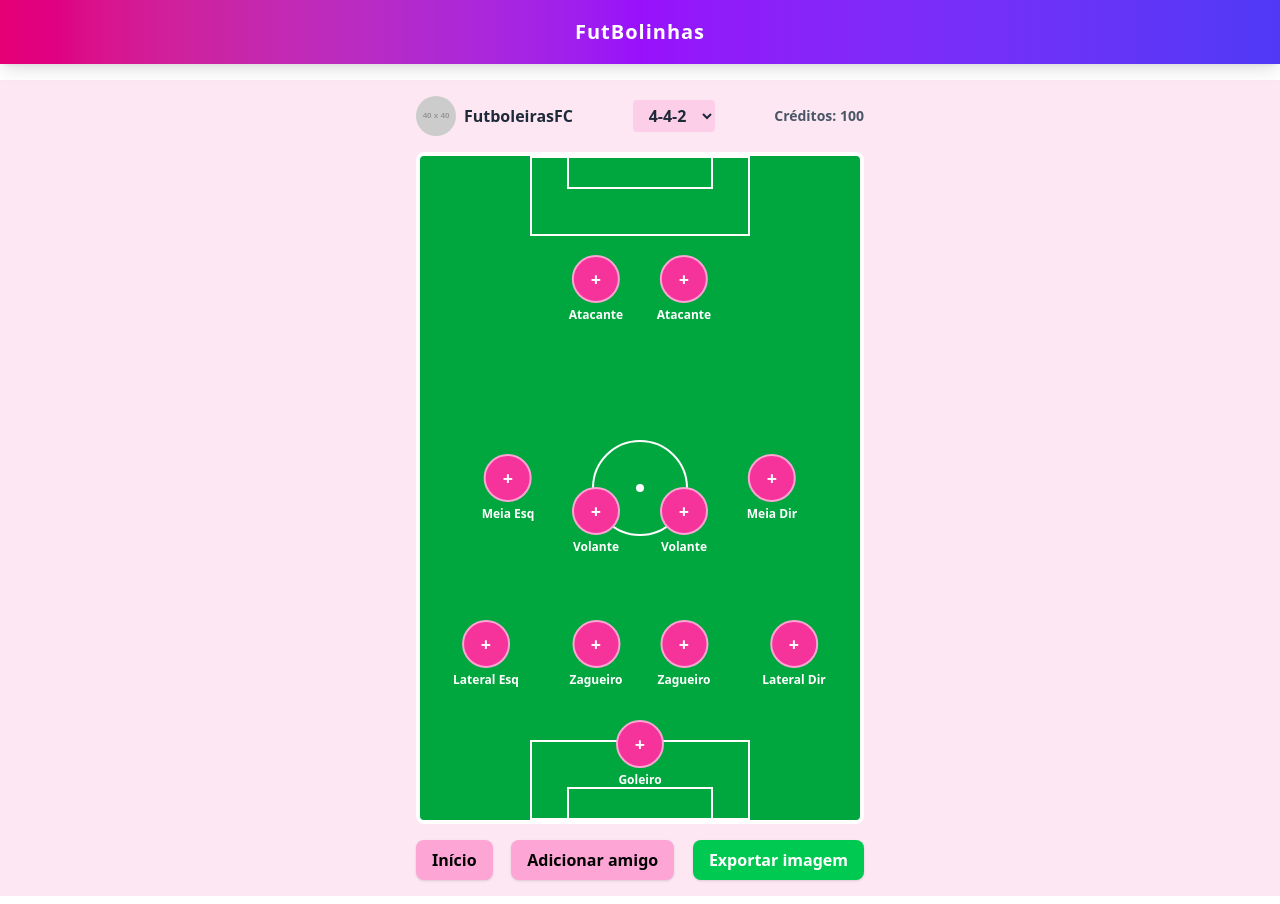
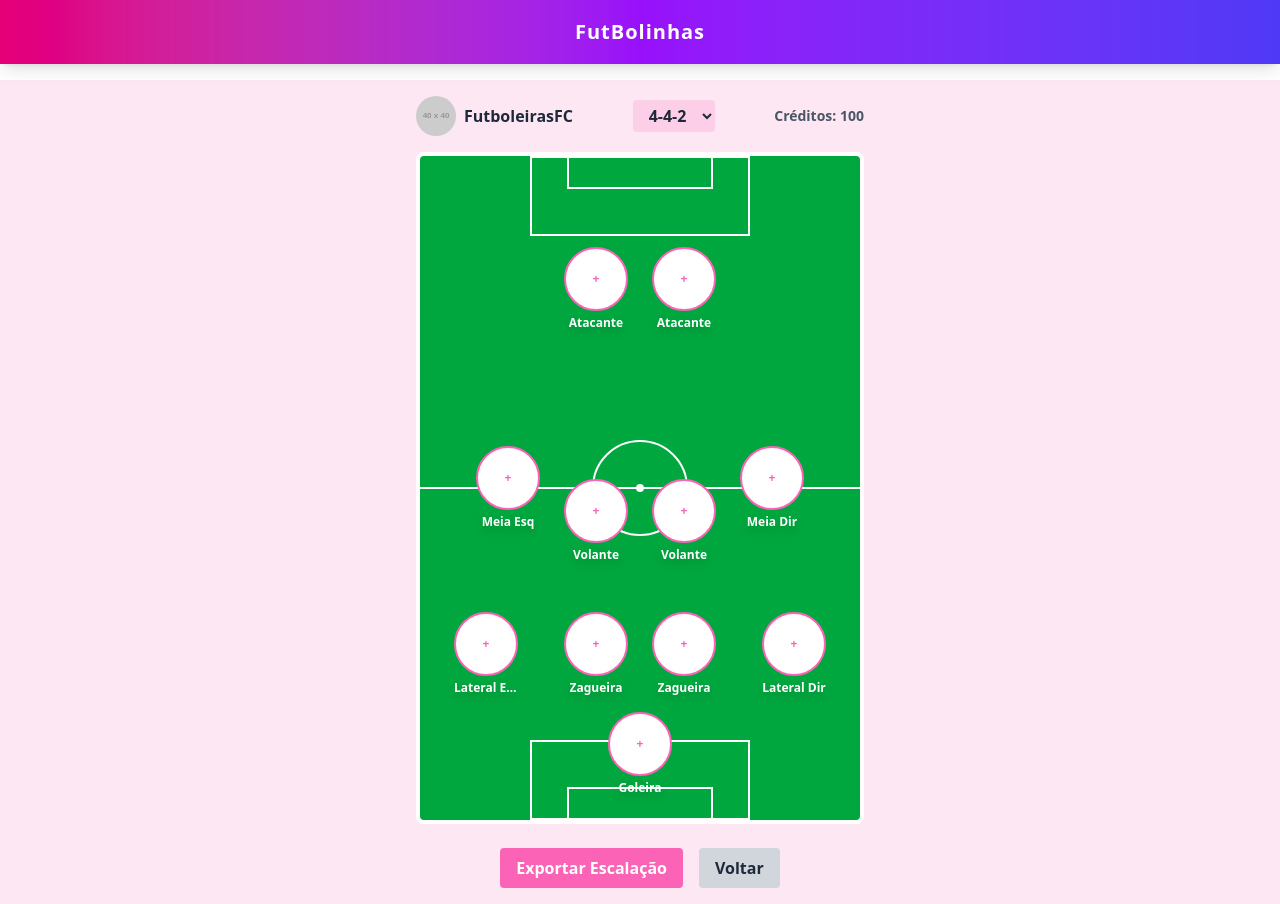
Before and after one commit to chalenge-1espg/SPRINT-3---FRONT, a React (Vite) app in the folder frontend/: page /escalacao in a window 1280 px wide. Built offline with nearby package versions, Linux system fonts and the light colour scheme.

Commit message:
adicionando a estilização da escolha de jogadora

```diff
--- a/frontend/package.json
+++ b/frontend/package.json
@@ -18,7 +18,7 @@
     "react-dom": "^19.1.1",
     "react-hook-form": "^7.62.0",
     "react-icons": "^5.5.0",
-    "react-router-dom": "^7.8.2",
+    "react-router-dom": "^7.9.1",
     "react-slick": "^0.31.0",
     "slick-carousel": "^1.8.1",
     "tailwindcss": "^4.1.13"
--- a/frontend/src/App.jsx
+++ b/frontend/src/App.jsx
@@ -1,7 +1,6 @@
 // src/App.jsx
 import React from "react";
 import { BrowserRouter, Routes, Route, Navigate } from "react-router-dom";
-
 import Escalacao from "./routes/Escalacao";
 import Login from "./routes/Login";
 import Principal from "./routes/Home";
--- a/frontend/src/routes/Escalacao.jsx
+++ b/frontend/src/routes/Escalacao.jsx
@@ -1,8 +1,9 @@
 // Escalacao.jsx
 import React, { useState, useEffect } from "react";
 import html2canvas from "html2canvas";
-import { Link } from "react-router-dom"; // ✅ Importação do Link
+import { Link } from "react-router-dom";
 
+// ✅ Imagens fixas das jogadoras
 const imagensFixas = {
   "Marta": "https://lendasdofutebol.com/wp-content/uploads/2023/02/perfil-marta-jogadora-optimized.jpg",
   "Bia Zaneratto": "https://f.i.uol.com.br/fotografia/2023/07/25/169031229164c01e638d798_1690312291_3x2_md.jpg",
@@ -10,12 +11,12 @@ const imagensFixas = {
   "Geyse": "https://midias.correiobraziliense.com.br/_midias/png/2023/07/18/675x450/1_geyce-28517551.png",
   "Antonia": "https://encrypted-tbn0.gstatic.com/images?q=tbn:ANd9GcQ9BdzZ0wDIMjRKqEApPex0PGkm6wuvag8K7XA8l4YdKoFpwTWYWQusvTxWE1Zmqo9c5cU&usqp=CAU",
   "Rafaelle": "https://encrypted-tbn2.gstatic.com/images?q=tbn:ANd9GcTqHIoaUJhAmGtTMYoTBmFDchbW_oZF2jyRZtwHQygjvlWg-P-g96eZjRjRfsgD3cQM7XQozA-4NthJGm0fe4VrJIOLE0E4iKyiaXpYMA",
-  "Andressa Alves": "https://midias.correiobraziliense.com.br/_midias/png/2023/07/18/1000x1000/1_andressa_alves-28517463.png?20230718122116?20230718122116",
+  "Andressa Alves": "https://midias.correiobraziliense.com.br/_midias/png/2023/07/18/1000x1000/1_andressa_alves-28517463.png?20230718122116",
   "Tamires": "https://pbs.twimg.com/profile_images/1813036866809028608/fdL5_Jpq_400x400.jpg",
   "Adriana": "https://s2-ge.glbimg.com/_k3V3bKJqDx-MV-lBLLPtJgr8R8=/0x0:640x506/600x0/smart/filters:gifv():strip_icc()/i.s3.glbimg.com/v1/AUTH_bc8228b6673f488aa253bbcb03c80ec5/internal_photos/bs/2023/X/y/VAzyKeT1m4sAa3UflCIA/339544313-2321885581331390-2863101517711701915-n.jpg",
-  "Letícia": "https://f.i.uol.com.br/fotografia/2023/07/23/169013086264bd59ae0c823_1690130862_3x2_md.jpgg",
+  "Leticia": "https://f.i.uol.com.br/fotografia/2023/07/23/169013086264bd59ae0c823_1690130862_3x2_md.jpg",
   "Camila": "https://upload.wikimedia.org/wikipedia/commons/thumb/2/26/Camila_Rodrigues_2023_03.jpg/960px-Camila_Rodrigues_2023_03.jpg",
-  "Lauren": "https://midias.correiobraziliense.com.br/_midias/png/2023/07/18/1200x801/1_copadomundofeminina_selecaobrasileira_futebolfeminino_lauren_1_900x506-28517611.png?20230718123805?20230718123805",
+  "Lauren": "https://midias.correiobraziliense.com.br/_midias/png/2023/07/18/1200x801/1_copadomundofeminina_selecaobrasileira_futebolfeminino_lauren_1_900x506-28517611.png",
   "Yasmim": "https://encrypted-tbn0.gstatic.com/images?q=tbn:ANd9GcRinDXUDbbAuWyNtyNVu7-y9BdAjrHaSsMHMw&s",
   "Ary Borges": "https://encrypted-tbn2.gstatic.com/images?q=tbn:ANd9GcRpLbBbFQ9-TaXPRM1v3fhOxJpMRTEDqv9ZvHo-sydvEC6L5jofdvbNA1AE9r4-pQnZlvP9TaZB_rrJcPxaRbrxF3xFbQWkD8bjbq_arKU",
   "Kerolin": "https://encrypted-tbn2.gstatic.com/images?q=tbn:ANd9GcQYGFYGY5r0lakUQofK6Pgxed-8s-nF7ip6jaeGV1yqee5geBfpF6iDlwAgA6FSjTEQjeNm5Cb7x3xH203ZMpdkAkLRNdM8_cTGU0_V_w",
@@ -23,13 +24,13 @@ const imagensFixas = {
   "Duda Sampaio": "https://encrypted-tbn2.gstatic.com/images?q=tbn:ANd9GcRRZUqE2eE_tFECr7weFEyynpQNCqZluw7qqNG2s3RE09GV-TwG0jzpET0tvUo7sqnHQHS_-t0LL3KRLAnx-ZV3nBu0yuiHF4OnoIT9C0ER",
   "Bruna Benites": "https://encrypted-tbn0.gstatic.com/images?q=tbn:ANd9GcRUGfe_klBhVNWgDPWL-ym64mIVcwrimk5AXg&s",
   "Tainara": "https://encrypted-tbn0.gstatic.com/images?q=tbn:ANd9GcQn6VBm-J3wCEJS_PJQCkcCRX1qpDDifiYaMA&s",
-  "Leticia": "https://f.i.uol.com.br/fotografia/2023/07/23/169013086264bd59ae0c823_1690130862_3x2_md.jpg",
   "Luciana": "https://www.esporteemacaooficial.com.br/uploads/images/2024/07/luciana-segue-com-os-treinamentos-da-selecao-brasileira-feminina-1f34a.jpg"
 };
 
+// ✅ Jogadoras por posição
 const jogadorasPorPosicao = {
-  Goleiro: ["Leticia", "Camila", "Luciana"],
-  Zagueiro: ["Rafaelle", "Lauren", "Tainara"],
+  Goleira: ["Leticia", "Camila", "Luciana"],
+  Zagueira: ["Rafaelle", "Lauren", "Tainara"],
   "Lateral Esq": ["Tamires", "Yasmim"],
   "Lateral Dir": ["Antonia", "Bruna Benites"],
   Volante: ["Ary Borges", "Duda Sampaio", "Angelina"],
@@ -38,12 +39,13 @@ const jogadorasPorPosicao = {
   Atacante: ["Marta", "Bia Zaneratto", "Debinha", "Geyse"],
 };
 
+// ✅ Formações
 const formacoes = {
   "4-4-2": [
-    { x: "50%", y: "90%", pos: "Goleiro" },
+    { x: "50%", y: "90%", pos: "Goleira" },
     { x: "15%", y: "75%", pos: "Lateral Esq" },
-    { x: "40%", y: "75%", pos: "Zagueiro" },
-    { x: "60%", y: "75%", pos: "Zagueiro" },
+    { x: "40%", y: "75%", pos: "Zagueira" },
+    { x: "60%", y: "75%", pos: "Zagueira" },
     { x: "85%", y: "75%", pos: "Lateral Dir" },
     { x: "20%", y: "50%", pos: "Meia Esq" },
     { x: "80%", y: "50%", pos: "Meia Dir" },
@@ -52,17 +54,31 @@ const formacoes = {
     { x: "40%", y: "20%", pos: "Atacante" },
     { x: "60%", y: "20%", pos: "Atacante" },
   ],
+  "4-3-3": [
+    { x: "50%", y: "90%", pos: "Goleira" },
+    { x: "15%", y: "75%", pos: "Lateral Esq" },
+    { x: "40%", y: "75%", pos: "Zagueira" },
+    { x: "60%", y: "75%", pos: "Zagueira" },
+    { x: "85%", y: "75%", pos: "Lateral Dir" },
+    { x: "33%", y: "55%", pos: "Volante" },
+    { x: "50%", y: "50%", pos: "Meia Dir" },
+    { x: "67%", y: "55%", pos: "Volante" },
+    { x: "25%", y: "20%", pos: "Atacante" },
+    { x: "50%", y: "15%", pos: "Atacante" },
+    { x: "75%", y: "20%", pos: "Atacante" },
+  ],
 };
 
 const FALLBACK = "https://via.placeholder.com/240x240.png?text=Sem+imagem";
 
+// ✅ Busca imagens na Wikipedia
 async function fetchWikiThumbnail(name) {
   const endpoints = [
     `https://pt.wikipedia.org/w/api.php?action=query&format=json&prop=pageimages&titles=${encodeURIComponent(name)}&pithumbsize=400&origin=*`,
     `https://en.wikipedia.org/w/api.php?action=query&format=json&prop=pageimages&titles=${encodeURIComponent(name)}&pithumbsize=400&origin=*`,
   ];
 
-  for (const url of endpoints) {
+  for (const url of endpoints){
     try {
       const res = await fetch(url);
       if (!res.ok) continue;
@@ -80,16 +96,16 @@ export default function Escalacao() {
   const [jogadores, setJogadores] = useState({});
   const [selecionando, setSelecionando] = useState(null);
   const [imagens, setImagens] = useState({});
+  const [escudo, setEscudo] = useState(null);
 
   useEffect(() => {
     const saved = localStorage.getItem("escalacao");
     if (saved) {
-      try {
-        setJogadores(JSON.parse(saved));
-      } catch (e) {
-        console.warn("Erro ao carregar escalação:", e);
-      }
+      try { setJogadores(JSON.parse(saved)); }
+      catch (e) { console.warn("Erro ao carregar escalação:", e); }
     }
+    const savedEscudo = localStorage.getItem("escudo");
+    if (savedEscudo) setEscudo(savedEscudo);
   }, []);
 
   useEffect(() => {
@@ -97,19 +113,13 @@ export default function Escalacao() {
   }, [jogadores]);
 
   const selecionarJogadora = async (index, nome) => {
-    setJogadores((prev) => ({ ...prev, [index]: nome }));
+    setJogadores(prev => ({ ...prev, [index]: nome }));
     setSelecionando(null);
-
     if (imagens[nome]) return;
-
-    if (imagensFixas[nome]) {
-      setImagens((prev) => ({ ...prev, [nome]: imagensFixas[nome] }));
-      return;
-    }
-
-    setImagens((prev) => ({ ...prev, [nome]: "loading" }));
+    if (imagensFixas[nome]) { setImagens(prev => ({ ...prev, [nome]: imagensFixas[nome] })); return; }
+    setImagens(prev => ({ ...prev, [nome]: "loading" }));
     const thumb = await fetchWikiThumbnail(nome);
-    setImagens((prev) => ({ ...prev, [nome]: thumb || FALLBACK }));
+    setImagens(prev => ({ ...prev, [nome]: thumb || FALLBACK }));
   };
 
   const exportarImagem = () => {
@@ -124,12 +134,16 @@ export default function Escalacao() {
 
   return (
     <div className="min-h-screen bg-pink-100 flex flex-col items-center p-4">
+      {/* HEADER */}
       <div className="flex items-center justify-between w-full max-w-md mb-4">
         <div className="flex items-center gap-2">
-          <img src="https://via.placeholder.com/40" alt="perfil" className="rounded-full w-10 h-10" />
+          {escudo ? (
+            <img src={escudo} alt="escudo" className="w-12 h-12 rounded-full border-2 border-gray-400" />
+          ) : (
+            <img src="https://via.placeholder.com/40" alt="escudo" className="rounded-full w-10 h-10" />
+          )}
           <span className="font-bold text-gray-800">FutboleirasFC</span>
         </div>
-
         <select
           value={formacao}
           onChange={(e) => setFormacao(e.target.value)}
@@ -139,18 +153,20 @@ export default function Escalacao() {
             <option key={f} value={f}>{f}</option>
           ))}
         </select>
-
         <span className="text-sm font-bold text-gray-600">Créditos: 100</span>
       </div>
 
+      {/* CAMPO */}
       <div id="campo" className="relative w-full max-w-md aspect-[2/3] bg-green-600 rounded-lg overflow-hidden border-4 border-white">
         <div className="absolute bottom-0 left-1/4 w-1/2 h-[12%] border-2 border-white"></div>
+        <div className="absolute top-1/2 left-0 w-full h-[2px] bg-white -translate-y-1/2"></div>
         <div className="absolute bottom-0 left-1/3 w-1/3 h-[5%] border-2 border-white"></div>
         <div className="absolute top-0 left-1/4 w-1/2 h-[12%] border-2 border-white"></div>
         <div className="absolute top-0 left-1/3 w-1/3 h-[5%] border-2 border-white"></div>
         <div className="absolute left-1/2 top-1/2 w-24 h-24 border-2 border-white rounded-full -translate-x-1/2 -translate-y-1/2"></div>
         <div className="absolute left-1/2 top-1/2 w-2 h-2 bg-white rounded-full -translate-x-1/2 -translate-y-1/2"></div>
 
+        {/* Jogadoras */}
         {formacoes[formacao].map((pos, index) => {
           const nomeSelecionado = jogadores[index];
           const imagemDaJogadora = nomeSelecionado ? imagens[nomeSelecionado] : null;
@@ -164,59 +180,35 @@ export default function Escalacao() {
                     {(jogadorasPorPosicao[pos.pos] || []).map((j) => (
                       <button key={j} onClick={() => selecionarJogadora(index, j)} className="flex items-center gap-3 w-full text-left p-2 rounded-lg hover:bg-pink-300 transition">
                         <div className="w-8 h-8 rounded-full overflow-hidden bg-white flex items-center justify-center border">
-                          {imagens[j] === "loading" ? (
-                            <div className="w-4 h-4 rounded-full border-2 border-pink-400 animate-spin" />
-                          ) : (
-                            <img src={imagens[j] || FALLBACK} alt={j} className="w-full h-full object-cover" />
-                          )}
+                          {imagens[j] === "loading" ? <div className="loader"></div> : <img src={imagens[j] || imagensFixas[j] || FALLBACK} alt={j} className="object-cover w-full h-full"/>}
                         </div>
-                        <div className="flex-1"><div className="font-semibold text-sm">{j}</div></div>
+                        <span className="text-gray-800">{j}</span>
                       </button>
                     ))}
                   </div>
-                  <div className="mt-2 text-right">
-                    <button onClick={() => setSelecionando(null)} className="text-xs px-3 py-1 rounded-full bg-white/70 hover:bg-white">Cancelar</button>
-                  </div>
+                  <button onClick={() => setSelecionando(null)} className="text-xs mt-2 text-center block w-full text-pink-600 hover:text-pink-800 font-semibold">Cancelar</button>
                 </div>
               ) : (
-                <div
-                  className="w-12 h-12 bg-pink-500 text-white flex items-center justify-center rounded-full cursor-pointer border-2 border-pink-300 hover:scale-105 transition overflow-hidden"
+                <button
                   onClick={() => setSelecionando(index)}
+                  className="bg-white rounded-full border-2 border-pink-400 w-16 h-16 flex items-center justify-center overflow-hidden"
+                  title={`Posição: ${pos.pos}\nClique para escolher jogadora`}
                 >
-                  {nomeSelecionado ? (
-                    imagemDaJogadora === "loading" ? (
-                      <div className="w-5 h-5 rounded-full border-2 border-white animate-spin" />
-                    ) : (
-                      <img src={imagemDaJogadora || FALLBACK} alt={nomeSelecionado} className="w-full h-full object-cover" />
-                    )
-                  ) : (
-                    <span className="text-lg font-bold">+</span>
-                  )}
-                </div>
+                  {imagemDaJogadora === "loading" ? <div className="loader"></div> : imagemDaJogadora ? (
+                    <img src={imagemDaJogadora} alt={nomeSelecionado} className="object-cover w-full h-full" onError={(e)=>{e.currentTarget.src=FALLBACK}}/>
+                  ) : <span className="text-pink-400 text-xs font-bold">+</span>}
+                </button>
               )}
-              <span className="text-xs text-white font-semibold mt-1 text-center">{nomeSelecionado || pos.pos}</span>
+              <span className="text-xs mt-1 text-white font-semibold drop-shadow-lg max-w-16 truncate">{nomeSelecionado || pos.pos}</span>
             </div>
           );
         })}
       </div>
 
-      {/* ✅ FOOTER ATUALIZADO */}
-      <div className="flex justify-between gap-2 w-full max-w-md mt-4">
-        <Link
-          to="/home"
-          className="px-4 py-2 rounded-lg bg-pink-300 font-semibold shadow hover:bg-pink-400 transition text-center"
-        >
-          Início
-        </Link>
-        <button className="px-4 py-2 rounded-lg bg-pink-300 font-semibold shadow">
-          Adicionar amigo
-        </button>
-        <button
-          onClick={exportarImagem}
-          className="px-4 py-2 rounded-lg bg-green-500 text-white font-semibold shadow hover:bg-green-600 transition"
-        >
-          Exportar imagem
-        </button>
+      {/* BOTÕES */}
+      <div className="flex gap-4 mt-6">
+        <button onClick={exportarImagem} className="bg-pink-400 px-4 py-2 rounded text-white font-semibold hover:bg-pink-500 transition">Exportar Escalação</button>
+        <Link to="/home" className="bg-gray-300 px-4 py-2 rounded text-gray-800 font-semibold hover:bg-gray-400 transition">Voltar</Link>
       </div>
     </div>
   );
--- a/package.json
+++ /dev/null
@@ -1,6 +0,0 @@
-{
-  "dependencies": {
-    "@tailwindcss/vite": "^4.1.13",
-    "tailwindcss": "^4.1.13"
-  }
-}
```
Also changed, not shown: frontend/src/routes/Escudo.jsx (+37 -17 lines), frontend/src/routes/Home.jsx (line endings or trailing spaces), 2 other files (tests, documents, lock files or other folders).
